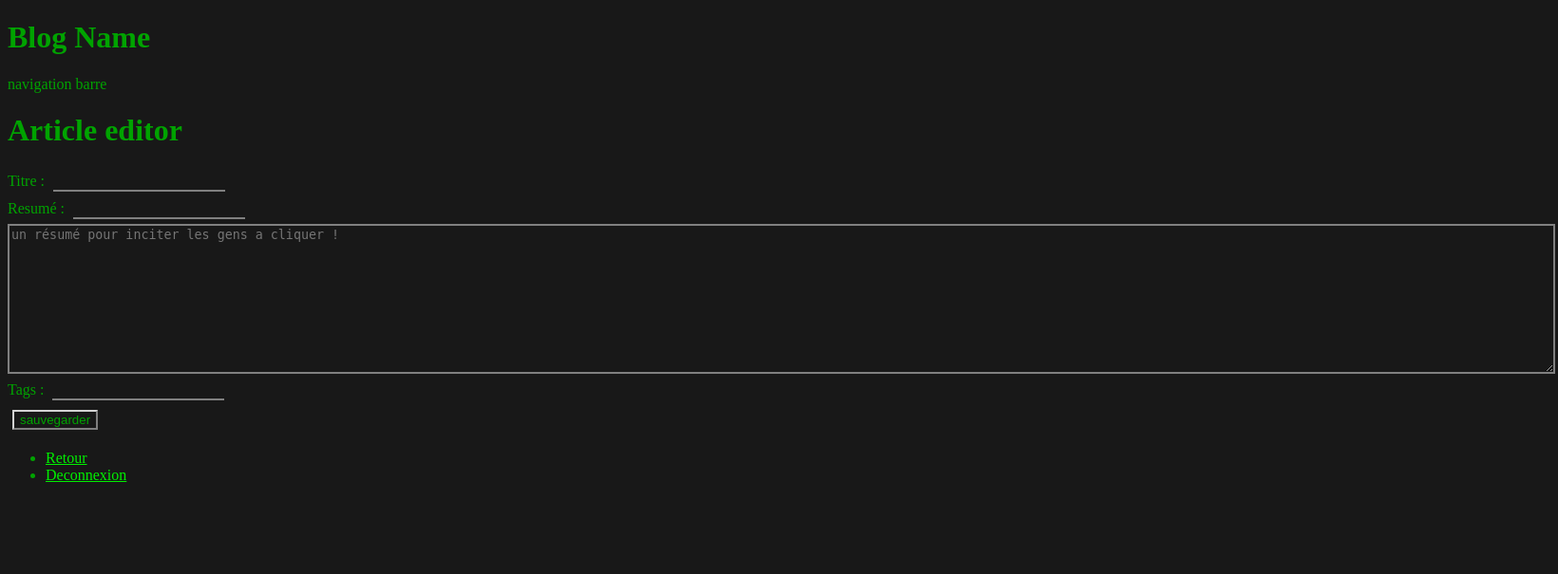
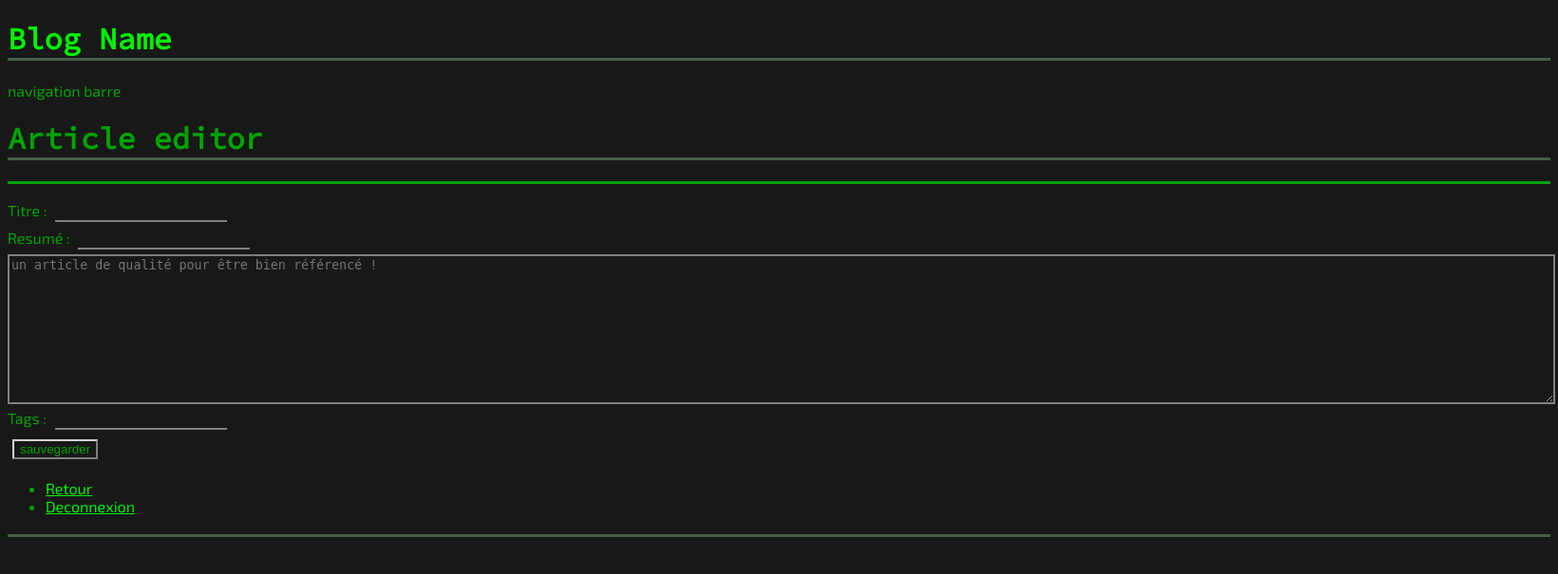
Before and after one commit to QuentinVB/Bloggin, a PHP site: page /index.php?page=articleEditor in a window 1640 px wide. Shown: the top 605 px of the page at 95% size. Run offline with PHP 8.4, Linux system fonts and the light colour scheme; the visitor is signed in with stand-in values (Sample User, id 1); data that the repository does not hold is empty; a stand-in replaces the project's code that opens the database connection.

Commit message:
added style ; correct text ; increased navigation ; increased security;

```diff
--- a/assets/css/style.css
+++ b/assets/css/style.css
@@ -1,8 +1,49 @@
+/*
+
+
+*/
 body
 {
     background: #181818;
     color:rgb(0, 163, 0);
+    font-family: 'Exo 2', sans-serif;
 }
+h1,h2
+{
+    font-family: 'Source Code Pro', monospace;
+
+    border-bottom:rgb(71, 94, 71) solid 3px;
+}
+h1:hover,h2:hover
+{
+    border-bottom:rgb(0, 240, 0) ridge 3px;
+    text-shadow: 0px 0px 5px rgb(0, 240, 0) ;
+}
+section
+{
+    border-top:rgb(0, 163, 0) solid 3px;
+}
+article
+{
+    border:rgb(38, 99, 38) solid 3px;
+    box-shadow: 0px 0px 8px rgb(0, 240, 0) ;
+    padding:1%;
+    margin:20px 5% ;
+}
+.article_showcase
+{
+    display: flex;
+    flex-wrap:wrap;
+    justify-content:space-around;
+}
+.article_showcase article
+{
+    padding:1%;
+    margin:1%;
+    min-width: 5%;
+    max-width: 20%;
+}
+
 a
 {
     color:rgb(0, 240, 0);
@@ -15,11 +56,21 @@
 {
     color:rgb(159, 255, 159);
 }
+h1 a,h2 a
+{
+    color:none;
+    text-decoration: none;
+}
 textarea,input
 {
     background: #181818;
     color:rgb(0, 163, 0);
     border:solid grey 2px;
+    outline: none;
+}
+input[type=text]:focus, textarea:focus {
+    box-shadow: 0 0 8px rgb(21, 255, 21);
+    border:solid 2px rgb(19, 212, 19);
 }
 input
 {
--- a/controlers/articleEditor.php
+++ b/controlers/articleEditor.php
@@ -22,7 +22,7 @@
 		}
 		else
 		{
-
+			//error, redirect to home page
 		}
 		include("./controlers/msgmanager.php");
 	    include("./views/articleEditor.php");
--- a/controlers/disconnect.php
+++ b/controlers/disconnect.php
@@ -1,4 +1,6 @@
 <?php
     $_SESSION['userName'] = NULL;
+    session_unset();
+    session_destroy();
     header('Location: ./index.php?msg=disconnected');
 ?>
--- a/views/articleEditor.php
+++ b/views/articleEditor.php
@@ -11,8 +11,8 @@
 		<form method="post" action="index.php?page=articleEditorSave&amp;action=<?php echo $action;if($action =="edit"){ echo "&id="; echo $article['id']; } ?>">
 			<p>
 				<label for="title">Titre</label> : <input type="text" name="title" id="title"  value="<?php echo ($action =="edit")? $article['title'] :"";?>" required/><br/>
-				<label for="resume">Resumé </label> : <input type="text" name="resume" id="resume"  value="<?php echo ($action =="edit")? $article['resume'] :"";?>" required/><br/>
-				<textarea rows="10" cols="200" name="content" id="content" placeholder="un résumé pour inciter les gens a cliquer !"><?php echo ($action =="edit")? $article['content'] :"";?></textarea>
+				<label for="resume">Resumé </label> : <input type="text" name="resume" id="resume" value="<?php echo ($action =="edit")? $article['resume'] :"";?>" required/><br/>
+				<textarea rows="10" cols="200" name="content" id="content" placeholder="un article de qualité pour être bien référencé !"><?php echo ($action =="edit")? $article['content'] :"";?></textarea>
 				<input type="hidden" id="id" name="id" value="<?php echo ($action =="edit")? $article['id'] :"";?>" /><br/>
 				<label for="tags">Tags</label> : <input type="text" name="tags" id="tags" value="<?php echo ($action =="edit")? $article['tags'] :"";?>" required/><br/>
 				<input type="submit" value="sauvegarder" />
--- a/views/articleView.php
+++ b/views/articleView.php
@@ -21,8 +21,8 @@
                 <p>Posté le <?php echo date_format( date_create($articleData['datePost']) , "j/m/y H:i") ;   ?></p>
 
                 <p><?php echo $articleData['content']; ?> </p>
-                <p><?php echo date_format( date_create($articleData['dateLastEdit']) , "j/m/y H:i") ; ?></p>
-                <p>Tags :<?php echo $articleData['tags']; ?> Vues : <?php echo $articleData['view']; ?></p>
+                <p>Dernière édition : <?php echo date_format( date_create($articleData['dateLastEdit']) , "j/m/y H:i") ; ?></p>
+                <p>Tags : <?php echo $articleData['tags']; ?> Vues : <?php echo $articleData['view']; ?></p>
             </article>
         <?php
         }
--- a/views/articlesView.php
+++ b/views/articlesView.php
@@ -10,14 +10,14 @@
         <section>
             <p>Introduction text</p>
         </section>
-        <section>
+        <section class="article_showcase">
         <?php
         while ($article = $articleList->fetch())
 		{
             ?>
                 <article>
-                    <h2><?php echo $article['title']; ?></h2>
-                    <p><?php echo $article['resume']; ?> <a href="index.php?page=article&amp;id=<?php echo $article['id']; ?>">lire => </a></p>
+                    <h2><a href="index.php?page=article&amp;id=<?php echo $article['id']; ?>"><?php echo $article['title']; ?></a></h2>
+                    <p><?php echo $article['resume']; ?></p>
                     <p><?php echo date_format( date_create($article['datePost']) , "j/m/y H:i") ;  ?></p>
                 </article>
             <?php
--- a/views/include/header.php
+++ b/views/include/header.php
@@ -3,6 +3,7 @@
     <head>
         <meta http-equiv="Content-Type" content="text/html; charset=utf-8" />
         <link rel="shortcut icon" href="img/none.ico">
+        <link href="https://fonts.googleapis.com/css?family=Exo+2|Source+Code+Pro" rel="stylesheet">
         <link rel="stylesheet" href="./assets/css/style.css" type="text/css"/>
         <title>Bloggin</title>
     </head>
--- a/views/include/viewHeader.php
+++ b/views/include/viewHeader.php
@@ -1,4 +1,4 @@
 <header>
-    <h1>Blog Name</h1>
+    <h1><a href="index.php">Blog Name</a></h1>
     <nav>navigation barre</nav>
 </header>
```
